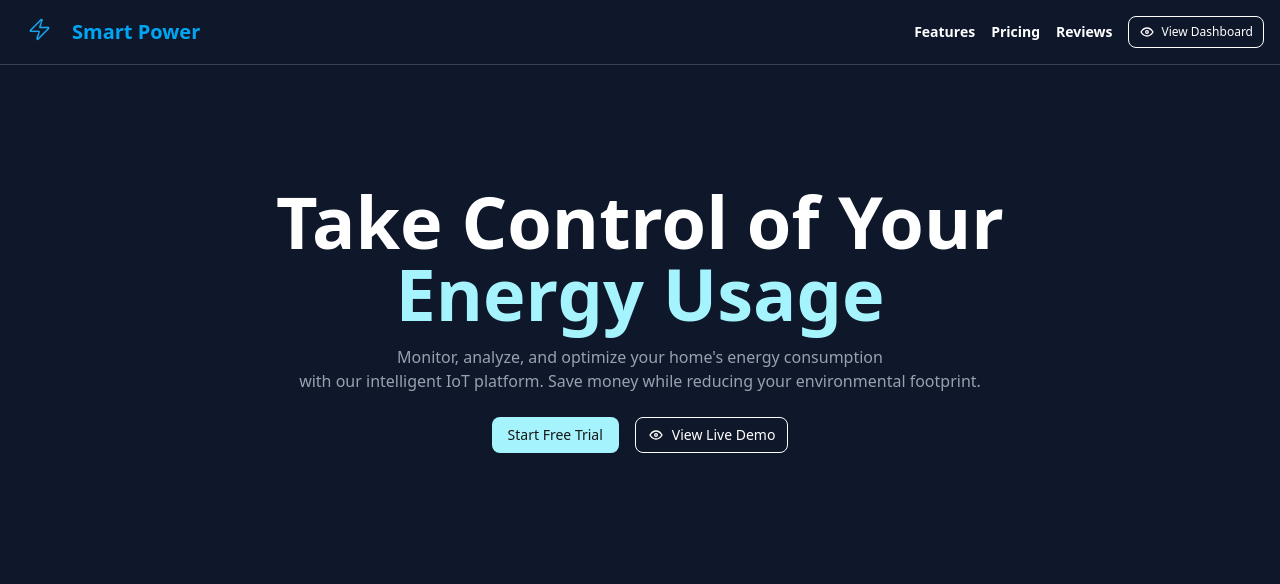
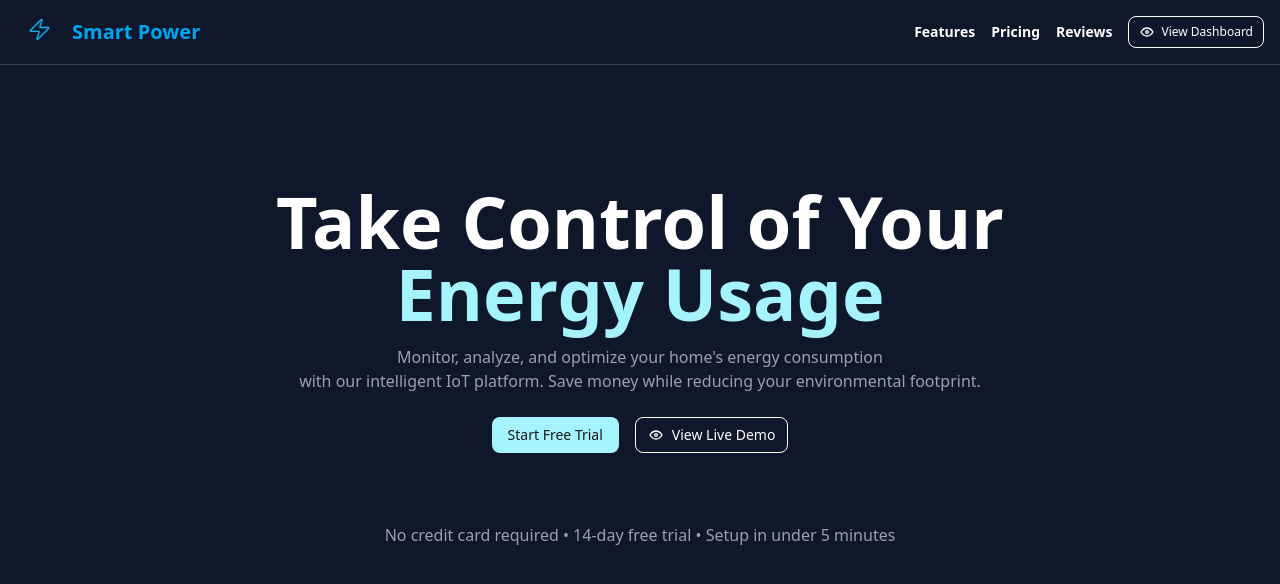
Before and after one commit to CarlErosa/Smart-Power-Monitor-Web-App, a Next.js app in the folder smartpower/: page / in a window 1280 px wide. Shown: the top 584 px of the page. Built offline with nearby package versions, Linux system fonts and the light colour scheme.

Commit message:
feat: add promotional message to Hero component

```diff
--- a/smartpower/src/components/sections/Hero.tsx
+++ b/smartpower/src/components/sections/Hero.tsx
@@ -14,6 +14,7 @@ export default function Hero() {
         <Button variant="outline" className="bg-transparent border-white">
           <IconEye className="w-4 h-4" /> View Live Demo
         </Button>
+       <h1 className="flex absolute mt-50 text-gray-400">No credit card required • 14-day free trial • Setup in under 5 minutes</h1>
       </div>
     </div>
    </section>
```
